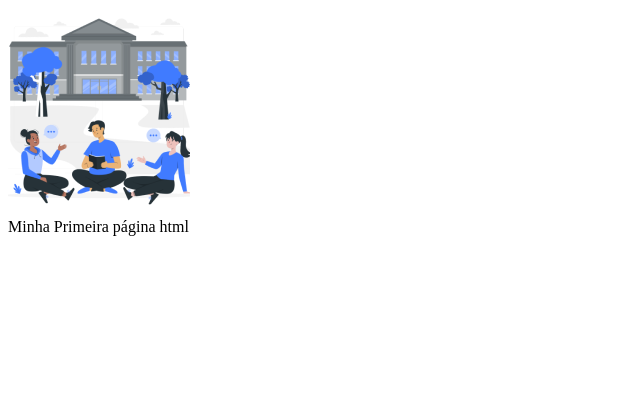
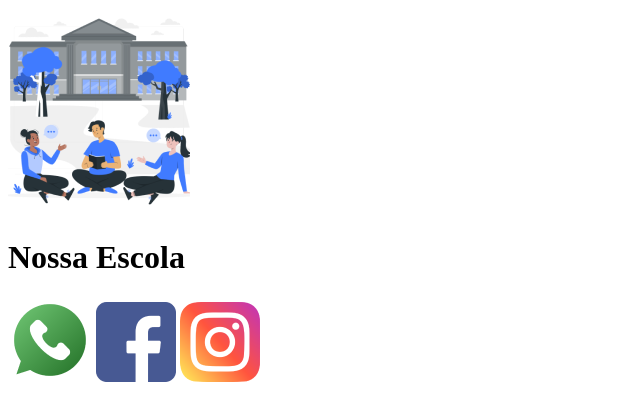
Before and after one commit to Profantoniocarlos/pagina_01_2DDS, a plain HTML site: page index.html in a window 1280 px wide. Shown: the whole page, without its empty margins (0-640 px from the left). Drawn offline with Linux system fonts and the light colour scheme.

Commit message:
Inserção Logos

```diff
--- a/index.html
+++ b/index.html
@@ -7,14 +7,17 @@
     <link rel="stylesheet" href="style.css">
 </head>
 <body>
-     <!--header é a parte do cabeçalho do site,
-          é o topo da página-->
+<!--header é a parte do cabeçalho do site, é o topo da página-->
      <header class="cabecalho-itens">
-      <img class="cabecalho_imagem" src="logo_page.png" alt="Logo da Página">
-
-
-     </header> Minha Primeira página html
-
+             <img class="cabecalho_imagem" src="logo_page.png" alt="Logo da Página">
+             <h1 class="titulo_site">Nossa Escola</h1>
+             <div class="sociais">
+                  <img class="sociais" src="whatsapp.png" alt="Logo do Whats da Escola">
+                  <img class="sociais" src="facebook.png" alt="Facebook da Escola">
+                  <img class="sociais" src="Instagram.png" alt="instagram da Escola">
+             </div>
+     </header>
+<!--Seção Banner 1 - equivalente ao primeiro parágrafo-->
 
 </body>
 
```
